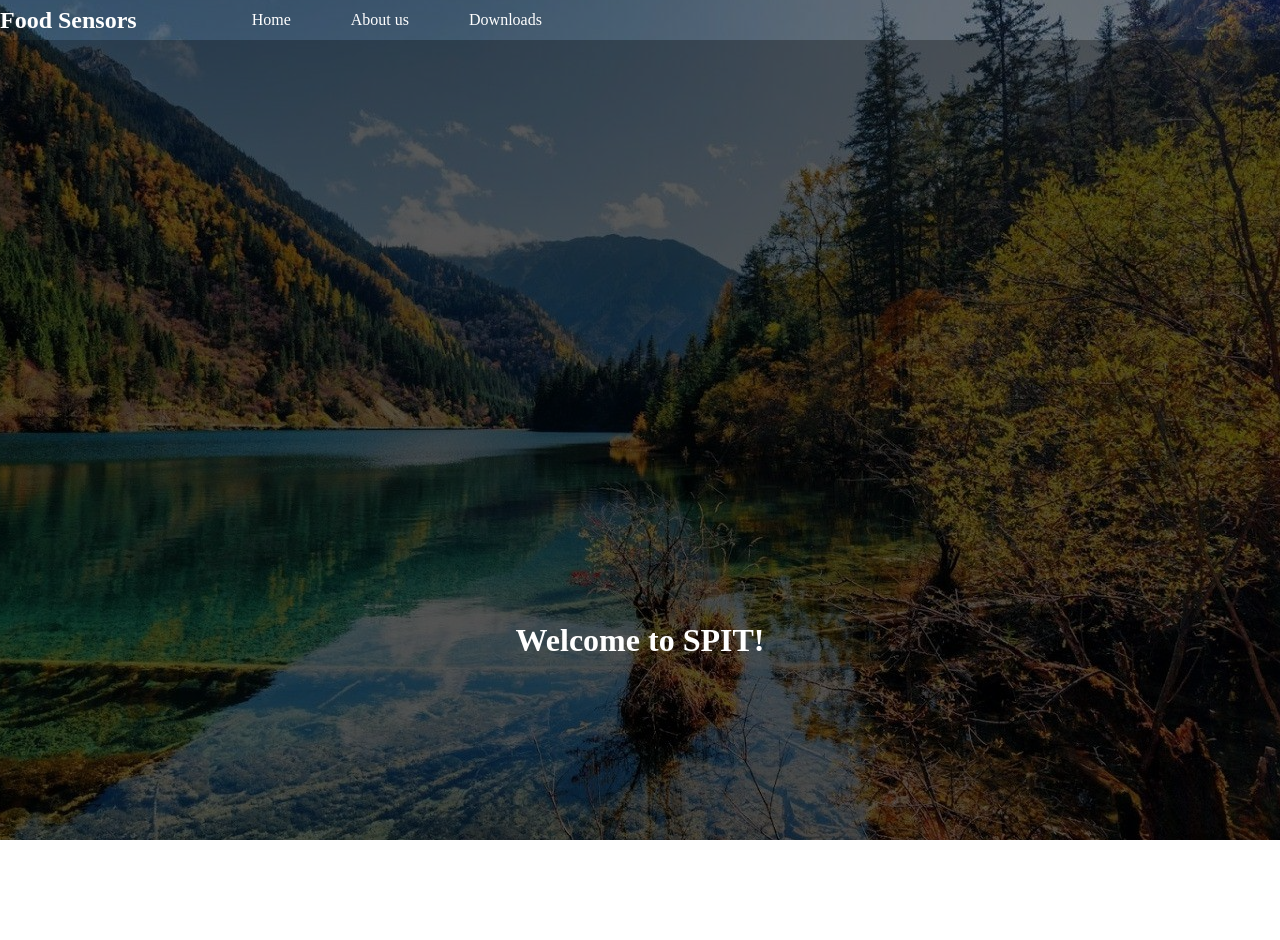
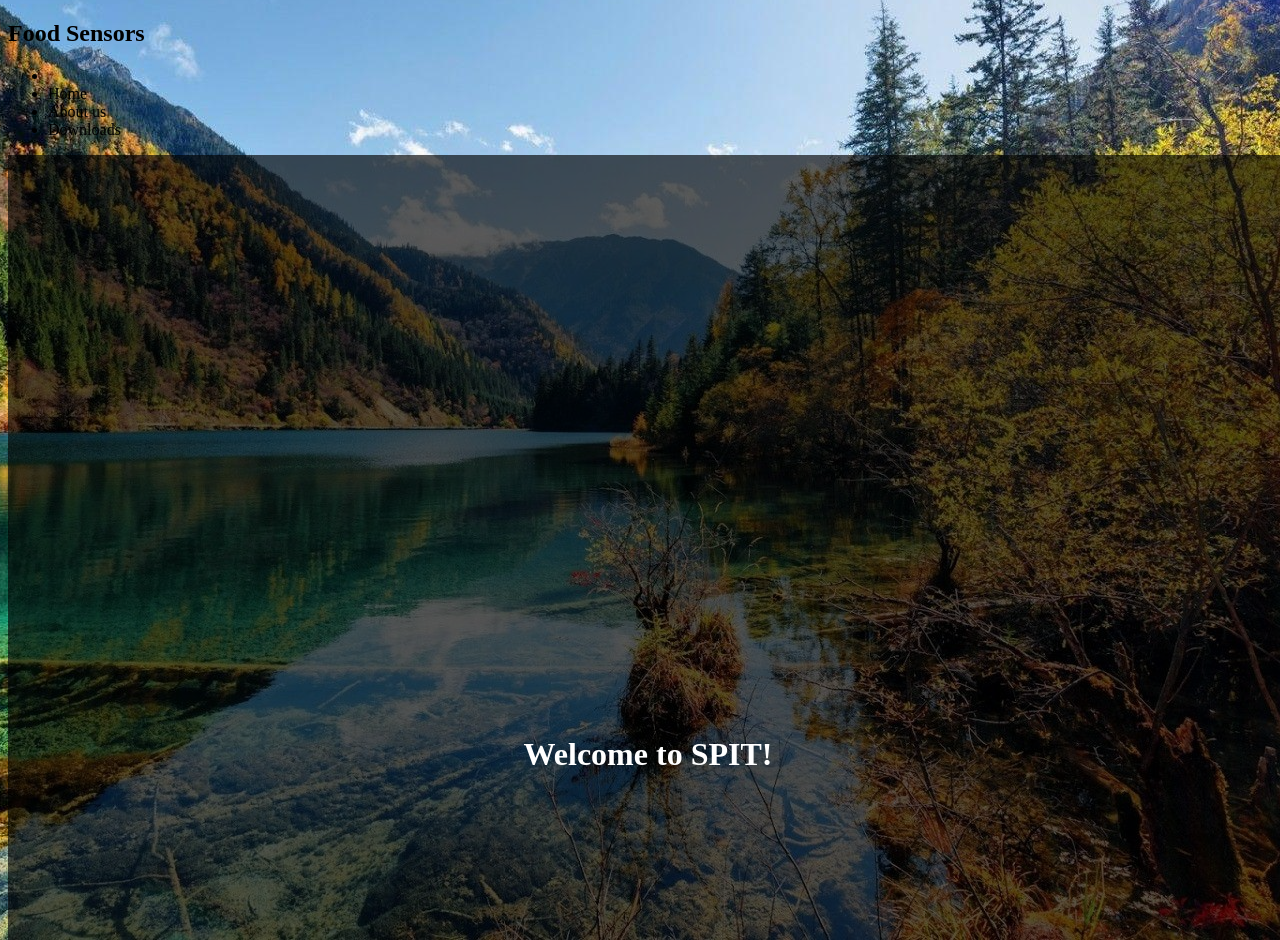
Before and after one commit to ArjunPimpale/Food-Sensor-, a plain HTML site: page index.html in a window 1280 px wide. Shown: the top 940 px of the page. Before the commit the page ends 840 px from the top, so only its background shows below. Drawn offline with Linux system fonts and the light colour scheme; no server answers.

Commit message:
More changes by Arjun

```diff
--- a/css/style.css
+++ b/css/style.css
@@ -1,8 +1,10 @@
-*{
-    margin:0;
-    padding:0;
-    border:none;
-    color:white;
+
+html{
+    margin: 0;
+    padding: 0;
+    width: 100%;
+    height: 100%;
+
 }
 body{
     background-image: url(nationalpark.jpg);
@@ -11,34 +13,37 @@ body{
     background-position: center;
     height: 100vh;
     width: 100vw;
-    overflow-y: hidden;
+
 }
 .container{
-    margin:0;
-    padding:0;
-    height: 100%;
-    width: 100%;
-    background-color: rgba(0, 0,0, 0.5);
-    overflow-y: scroll;
+    padding-left: 0 !important;
+    padding-right: 0 !important;
+    margin-left: 0 !important;
+    margin-right: 0 !important;
+    height: 100% !important;
+    max-width: 100% !important;
+    background-color: rgba(0, 0,0, 0.5) !important;
+    /* overflow-y: scroll !important; */
 }
+
 
 .up{
     display:flex;
     justify-content: center;
     align-items: center;
     height: 150%;
-    background-color:rgba(0, 0,0, 0.29)
+    background-color:rgba(0, 0,0, 0.29);
 
 }
 h1{
-    color:white;
+    color:white !important;
 
 }
 .down{
     height:100%;
     background-color: rgb(255, 255, 255);
 }
-.navbar{
+/* .navbar{
     display:flex;
     align-items: center;
     position:sticky;
@@ -70,4 +75,4 @@ h1{
     background-color: rgba(0, 0,0, 0.6)
 
 
-}
+} */
```
